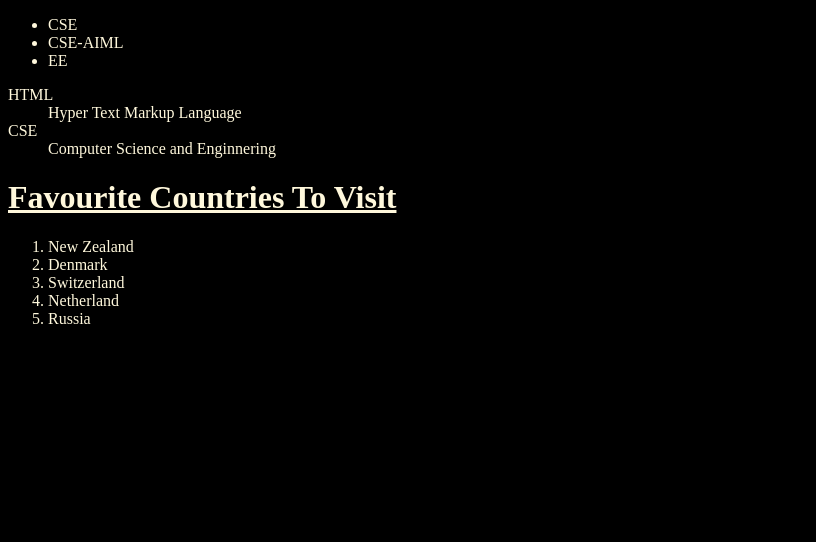
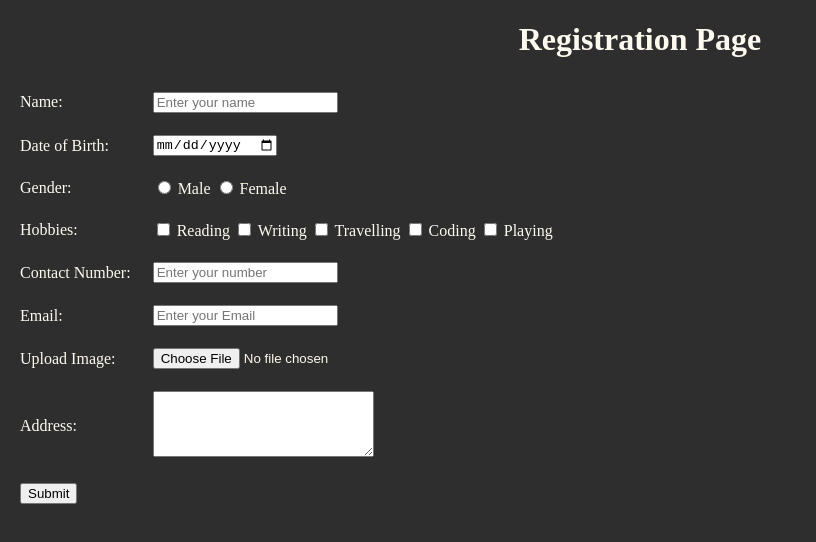
Before and after one commit to gauravk1302/full_stack_development, a plain HTML site: page form.html in a window 1280 px wide. Shown: the whole page, without its empty margins (0-816 px from the left). Drawn offline with Linux system fonts and the light colour scheme.

```diff
--- a/form.html
+++ b/form.html
@@ -1,34 +1,63 @@
 <!DOCTYPE html>
 <html lang="en">
-  <head>
-    <meta charset="UTF-8" />
-    <meta name="viewport" content="width=device-width, initial-scale=1.0" />
-    <title>Document</title>
-  </head>
-  <body bgcolor="black">
-    <!-- <ol type="A" style="color: cornsilk;">
-        <li>CSE</li>
-        <li>CSE-AIML</li>
-        <li>EE</li>
-    </ol> -->
-    <ul style="color: cornsilk">
-      <li>CSE</li>
-      <li>CSE-AIML</li>
-      <li>EE</li>
-    </ul>
-    <dl style="color: cornsilk">
-      <dt>HTML</dt>
-      <dd>Hyper Text Markup Language</dd>
-      <dt>CSE</dt>
-      <dd>Computer Science and Enginnering</dd>
-    </dl>
-    <h1 style="color: cornsilk"><u>Favourite Countries To Visit </u> </h1>
-    <ol style="color: cornsilk;">
-        <li>New Zealand</li>
-        <li>Denmark</li>
-        <li>Switzerland</li>
-        <li>Netherland</li>
-        <li>Russia</li>
-    </ol>
-  </body>
+<head>
+  <meta charset="UTF-8">
+  <meta name="viewport" content="width=device-width, initial-scale=1.0">
+  <title>Registration Form</title>
+</head>
+<body bgcolor="#2E2E2E">
+  <center>
+      <h1 style="color: floralwhite;">Registration Page</h1>
+    </center>
+    <form action="Submit" style="color: floralwhite;">
+      <table cellpadding="10">
+        <tr>
+          <td><label for="name">Name:</label></td>
+          <td><input type="text" name="name" placeholder="Enter your name"></td>
+        </tr>
+        <tr>
+          <td><label for="dob">Date of Birth:</label></td>
+          <td><input type="date" name="dob"></td>
+        </tr>
+        <tr>
+          <td><label>Gender:</label></td>
+          <td>
+            <input type="radio" name="gender" value="Male"> Male
+            <input type="radio" name="gender" value="Female"> Female
+          </td>
+        </tr>
+        <tr>
+          <td><label>Hobbies:</label></td>
+          <td>
+            <input type="checkbox" name="hobby" value="Reading"> Reading
+            <input type="checkbox" name="hobby" value="Writing"> Writing
+            <input type="checkbox" name="hobby" value="Travelling"> Travelling
+            <input type="checkbox" name="hobby" value="Coding"> Coding
+            <input type="checkbox" name="hobby" value="Playing"> Playing
+          </td>
+        </tr>
+        <tr>
+          <td><label for="contact">Contact Number:</label></td>
+          <td><input type="number" name="contact" placeholder="Enter your number"></td>
+        </tr>
+        <tr>
+          <td><label for="email">Email:</label></td>
+          <td><input type="email" name="email" placeholder="Enter your Email"></td>
+        </tr>
+        <tr>
+          <td><label for="image">Upload Image:</label></td>
+          <td><input type="file" name="image"></td>
+        </tr>
+        <tr>
+          <td><label for="address">Address:</label></td>
+          <td><textarea name="address" rows="4" cols="25"></textarea></td>
+        </tr>
+        <tr>
+          <td colspan="2">
+            <input type="submit" value="Submit">
+          </td>
+        </tr>
+      </table>
+    </form>
+</body>
 </html>
```
Also changed, not shown: frame.html (added, +15 -0 lines), frameExercise.html (added, +26 -0 lines), lists.html (added, +34 -0 lines).
